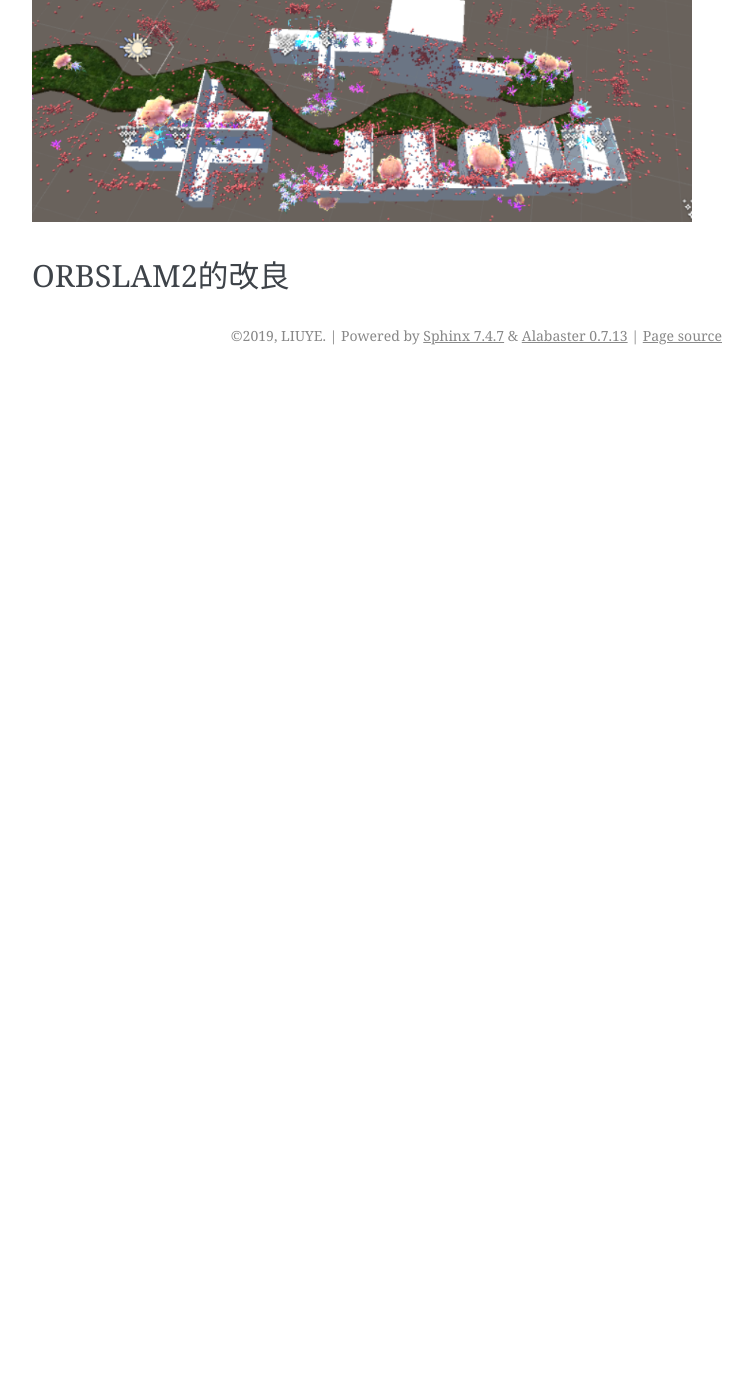
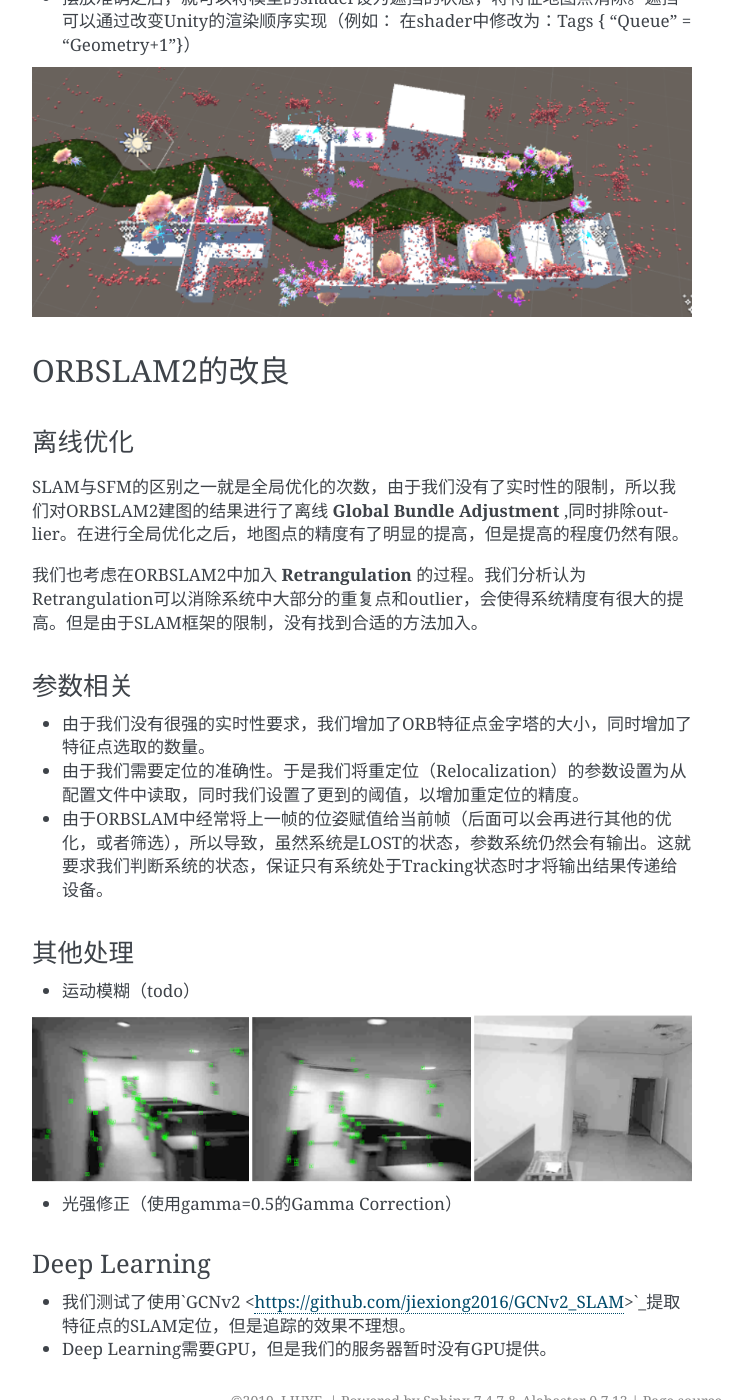
Before and after one commit to gggliuye/VIO, a Sphinx documentation site: the page built from docs/UnitySc/unityShadowCreator.rst, in a window 1280 px wide and 1400 px high, scrolled down 5198 px. Shown: the whole window, without its empty margins (388-1141 px from the left). Built offline with Sphinx 7.4.7, drawn with Linux system fonts in a browser that asks for light colours; before the commit the page ends 5573 px from its top, so only the background shows below that; some of the changed text lies outside the part shown.

Commit message:
Update unityShadowCreator.rst

```diff
--- a/docs/UnitySc/unityShadowCreator.rst
+++ b/docs/UnitySc/unityShadowCreator.rst
@@ -122,9 +122,37 @@
 * 由于在Unity中没有对点云的渲染，所以我们专门建立了读取点云数据（规定为PLY格式）的脚本。
 * 云端可以输出得到的特征点点云（输出为PLY格式），使用上面的脚本导入特征点点云之后，我们就可以得到场景的大致结构。
 * 根据这个点云，将遮挡模型和虚拟物体放置到场景中（如下图所示）。
+* **模型的摆放会有误差**
+* 摆放准确之后，就可以将模型的shader设为遮挡的状态，将特征地图点消除。遮挡可以通过改变Unity的渲染顺序实现（例如： 在shader中修改为：Tags { "Queue" = "Geometry+1"}）
 
 .. image:: put_model.PNG
    :align: center
 
 ORBSLAM2的改良
 -----------------
+
+
+离线优化
+>>>>>>>>>>>>>>>>>
+
+SLAM与SFM的区别之一就是全局优化的次数，由于我们没有了实时性的限制，所以我们对ORBSLAM2建图的结果进行了离线 **Global Bundle Adjustment** ,同时排除outlier。在进行全局优化之后，地图点的精度有了明显的提高，但是提高的程度仍然有限。
+
+我们也考虑在ORBSLAM2中加入 **Retrangulation** 的过程。我们分析认为Retrangulation可以消除系统中大部分的重复点和outlier，会使得系统精度有很大的提高。但是由于SLAM框架的限制，没有找到合适的方法加入。
+
+参数相关
+>>>>>>>>>>>>>>>>>>
+* 由于我们没有很强的实时性要求，我们增加了ORB特征点金字塔的大小，同时增加了特征点选取的数量。
+* 由于我们需要定位的准确性。于是我们将重定位（Relocalization）的参数设置为从配置文件中读取，同时我们设置了更到的阈值，以增加重定位的精度。
+* 由于ORBSLAM中经常将上一帧的位姿赋值给当前帧（后面可以会再进行其他的优化，或者筛选），所以导致，虽然系统是LOST的状态，参数系统仍然会有输出。这就要求我们判断系统的状态，保证只有系统处于Tracking状态时才将输出结果传递给设备。
+
+其他处理
+>>>>>>>>>>>>>>>>>>
+* 运动模糊（todo）
+.. image:: blur.PNG
+   :align: center
+* 光强修正（使用gamma=0.5的Gamma Correction）
+
+Deep Learning
+>>>>>>>>>>>>>>>>>>>
+* 我们测试了使用`GCNv2 <https://github.com/jiexiong2016/GCNv2_SLAM>`_提取特征点的SLAM定位，但是追踪的效果不理想。
+* Deep Learning需要GPU，但是我们的服务器暂时没有GPU提供。
```
